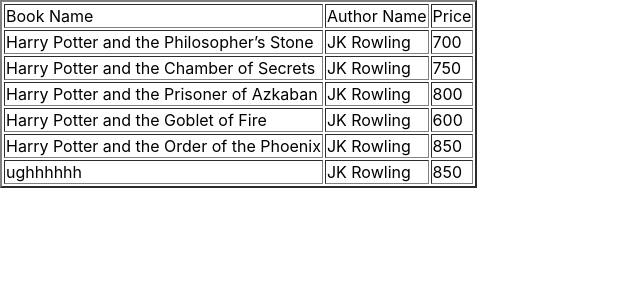
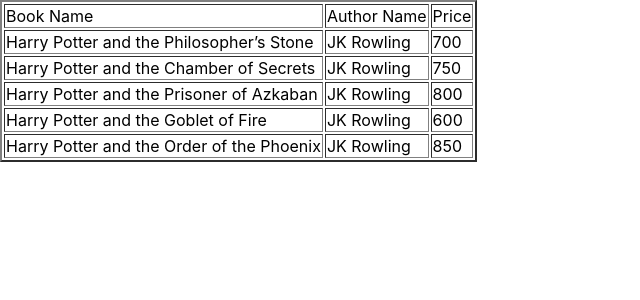
Before and after one commit to tanvimisar25/mern_project, a React (Create React App) app: page / in a window 1280 px wide. Shown: the top 300 px of the page, without its empty margins (0-640 px from the left). Built offline with nearby package versions, Linux system fonts and the light colour scheme.

Commit message:
remove kiya hai

```diff
--- a/src/index.js
+++ b/src/index.js
@@ -17,7 +17,6 @@
             <Books name="Harry Potter and the Prisoner of Azkaban" author="JK Rowling" price="800"/>
             <Books name="Harry Potter and the Goblet of Fire" author="JK Rowling" price="600"/>
             <Books name="Harry Potter and the Order of the Phoenix" author="JK Rowling" price="850"/>
-            <Books name="ughhhhhh" author="JK Rowling" price="850"/>
 </table>
 
   </>
```
